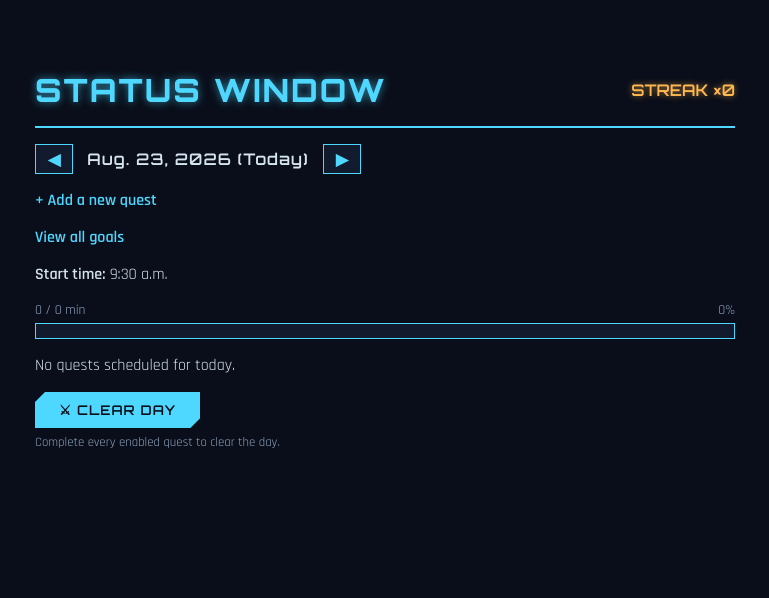
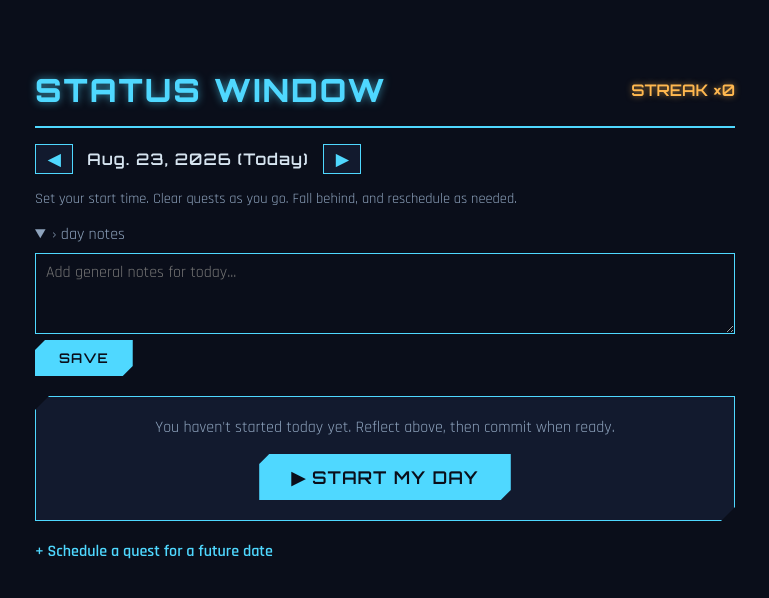
Before and after one commit to PhumelelaM7/Status-Window, a Django app: page / in a window 1280 px wide. Shown: the top 598 px of the page, without its empty margins (255-1024 px from the left). Run offline with Django 5.2, Linux system fonts and the light colour scheme; data comes from the database, SQL or seed files in the repository; data that the repository does not hold is empty.

Commit message:
Add daily notes, quick subtitle, and Start My Day commitment gate (reflect-then-commit flow)

```diff
--- a/quests/models.py
+++ b/quests/models.py
@@ -100,9 +100,22 @@ class DaySchedule(models.Model):
     # What time the schedule starts for this day
     start_time = models.TimeField(default=time(9, 30))
 
+    # Whether the user has committed to starting this day by
+    # pressing "Start My Day". Before this is True, the page only
+    # shows notes (a reflection/diary step) — quests and goals stay
+    # hidden until the user deliberately commits. Once True,
+    # start_time holds the real moment the day began and is locked
+    # from further changes.
+    day_started = models.BooleanField(default=False)
+
     # Whether this day has been marked "cleared" (all quests done,
     # or the user chose to close it out) — used for streak counting
     is_cleared = models.BooleanField(default=False)
 
+    # Free-text notes for the day as a whole, separate from any
+    # individual quest's notes — e.g. general reflections or
+    # reminders that don't belong to one specific quest
+    notes = models.TextField(blank=True)
+
     def __str__(self):
         return f"{self.date} (starts {self.start_time})"
--- a/quests/templates/quests/today.html
+++ b/quests/templates/quests/today.html
@@ -24,7 +24,48 @@
         </a>
     </div>
 
-    <!-- Quick links: add a quest, view goals -->
+    <p class="app-subtitle">
+        Set your start time. Clear quests as you go. Fall behind, and reschedule as needed.
+    </p>
+
+    <!-- General notes for the whole day — always visible, even -->
+    <!-- before the day has been started (this is the reflection step) -->
+    <details class="day-notes" open>
+        <summary>› day notes</summary>
+        <form method="post"
+              action="{% url 'update_day_notes' today.year today.month today.day %}">
+            {% csrf_token %}
+            <textarea name="notes"
+                      rows="3"
+                      placeholder="Add general notes for today...">{{ day_schedule.notes }}</textarea>
+            <button type="submit" class="save-notes-btn">Save</button>
+        </form>
+    </details>
+
+    {% if is_today and not day_schedule.day_started %}
+
+        <!-- Pre-start gate: today hasn't been committed to yet. -->
+        <!-- Only reflection (notes above) and starting the day are -->
+        <!-- available — quests, goals, and the timeline stay hidden. -->
+        <div class="start-day-gate">
+            <p>You haven't started today yet. Reflect above, then commit when ready.</p>
+            <form method="post" action="{% url 'start_my_day' %}">
+                {% csrf_token %}
+                <button type="submit" class="start-day-btn">
+                    ▶ Start My Day
+                </button>
+            </form>
+        </div>
+
+        <!-- Still allowed pre-start: scheduling quests for future -->
+        <!-- dates, since that's planning ahead, not "today's work" -->
+        <p><a href="{% url 'add_quest' %}">+ Schedule a quest for a future date</a></p>
+
+    {% else %}
+
+        <!-- Full view: either today has been started, or this is a -->
+        <!-- past/future day being browsed, which was never gated -->
+
         <p><a href="{% url 'add_quest' %}">+ Add a new quest</a></p>
         <p><a href="{% url 'goal_list' %}">View all goals</a></p>
 
@@ -171,4 +212,6 @@
             {% endif %}
         </form>
 
+    {% endif %}
+
 {% endblock %}
--- a/quests/urls.py
+++ b/quests/urls.py
@@ -41,4 +41,15 @@ urlpatterns = [
         views.update_quest_notes,
         name="update_quest_notes",
     ),
+    path(
+        "<int:year>/<int:month>/<int:day>/notes/",
+        views.update_day_notes,
+        name="update_day_notes",
+    ),
+    path(
+        "<int:year>/<int:month>/<int:day>/set-start-time/",
+        views.set_start_time,
+        name="set_start_time",
+    ),
+    path("start-my-day/", views.start_my_day, name="start_my_day"),
 ]
--- a/quests/views.py
+++ b/quests/views.py
@@ -389,3 +389,109 @@ def update_quest_notes(request, quest_id):
         )
 
     return redirect("today_schedule")
+
+
+def update_day_notes(request, year, month, day):
+    """
+    Save the general notes for a specefic day.
+
+    Unlike  quest notes, this always operates on a specefic date
+    passed in via the URL - matching how the schedule page itself
+    can show any day, not just today.
+    """
+
+    if request.method == "POST":
+        viewed_date = timezone.datetime(
+            year=year, month=month, day=day
+        ).date()
+
+        day_schedule, _ = DaySchedule.objects.get_or_create(
+            date=viewed_date
+        )
+
+        day_schedule.notes = request.POST.get("notes", "")
+        day_schedule.save()
+
+        return redirect(
+            "today_schedule_dated",
+            year=viewed_date.year,
+            month=viewed_date.month,
+            day=viewed_date.day,
+        )
+
+    return redirect("today_schedule")
+
+
+def set_start_time(request, year, month, day):
+    """Set a day's start time to one of a few quick preset values.
+
+    Used by the quick-select buttons (09:00 / 09:30 / 10:00) next
+    to the Start Time field, as a faster alternative to typing.
+    """
+
+    # Only allow this action via POST — same safety pattern used
+    # by every other action view in this file
+    if request.method == "POST":
+        # Rebuild the actual date being viewed from the URL's
+        # year/month/day parts
+        viewed_date = timezone.datetime(
+            year=year, month=month, day=day
+        ).date()
+
+        # The submitted preset time, e.g. "09:30", sent by whichever
+        # quick-select button was clicked
+        new_time_str = request.POST.get("start_time")
+
+        if new_time_str:
+            # Parse the "HH:MM" text into a real time object
+            new_time = datetime.strptime(
+                new_time_str, "%H:%M"
+            ).time()
+
+            # Fetch (or create) that day's DaySchedule row, then
+            # update its start_time to the chosen preset
+            day_schedule, _ = DaySchedule.objects.get_or_create(
+                date=viewed_date
+            )
+            day_schedule.start_time = new_time
+            day_schedule.save()
+
+        # Send the user back to the same day's page so they see
+        # the updated start time and recalculated schedule
+        return redirect(
+            "today_schedule_dated",
+            year=viewed_date.year,
+            month=viewed_date.month,
+            day=viewed_date.day,
+        )
+
+    # If reached via GET somehow, just send back to today
+    return redirect("today_schedule")
+
+
+def start_my_day(request):
+    """
+    Commit to starting today, capturing the real current time.
+
+    This only ever applies to the actual current day - starting a
+    past or future day wouldn't make sense, since the whole point
+    is capturing the real moment the user began. Once set,
+    day_started and started_time are treated as locked; this view is
+    the only place that ever sets them.
+    """
+
+    if request.method == "POST":
+        today = timezone.localdate()
+
+        day_schedule, _ = DaySchedule.objects.get_or_create(date=today)
+
+        # Only act if the day hasn't already been started - this
+        # gaurds against the button somehow being pressed twice,
+        # which would otherwise silently overwrite the original
+        # Commitment time
+        if not day_schedule.day_started:
+            day_schedule.start_time = timezone.localtime().time()
+            day_schedule.day_started = True
+            day_schedule.save()
+
+    return redirect("today_schedule")
--- a/static/css/style.css
+++ b/static/css/style.css
@@ -492,33 +492,92 @@ button:hover {
     border-color: #4fd8ff;
 }
 
-/* ===== Quest notes (collapsible) ===== */
+/* ===== Daily notes (collapsible) ===== */
 
-.quest-notes {
-    margin-top: 8px;
-    width: 100%;
+.day-notes {
+    margin: 16px 0;
 }
 
-.quest-notes summary {
+.day-notes summary {
     cursor: pointer;
     color: #8ea3bd;
     font-size: 1rem;
 }
 
-.quest-notes summary:hover {
+.day-notes summary:hover {
     color: #4fd8ff;
 }
 
-.quest-notes textarea {
+.day-notes textarea {
     margin-top: 8px;
     width: 100%;
     box-sizing: border-box;
     resize: vertical;
 }
 
-.save-notes-btn {
-    margin-top: 6px;
-    padding: 4px 14px;
+/* ===== App subtitle ===== */
+
+.app-subtitle {
+    color: #8ea3bd;
+    font-size: 0.9rem;
+    margin: 4px 0 16px 0;
+}
+
+/* ===== Start time presets ===== */
+
+.start-time-row {
+    display: flex;
+    justify-content: space-between;
+    align-items: center;
+    flex-wrap: wrap;
+    gap: 10px;
+}
+
+.start-time-presets {
+    display: flex;
+    gap: 6px;
+}
+
+.start-time-presets form {
+    display: inline;
+}
+
+.preset-btn {
+    padding: 4px 12px;
     font-size: 0.8rem;
-    border:#d6e4f0;
+    background-color: #121a2e;
+    color: #4fd8ff;
+    border: 1px solid #4fd8ff;
+    clip-path: none;
 }
+
+.preset-btn:hover {
+    background-color: #1a2438;
+}
+
+/* ===== Start-day gate ===== */
+
+.start-day-gate {
+    background-color: #121a2e;
+    border: 1px solid #4fd8ff;
+    box-shadow: 0 0 10px rgba(79, 216, 255, 0.2);
+    clip-path: polygon(
+        14px 0, 100% 0, 100% calc(100% - 14px),
+        calc(100% - 14px) 100%, 0 100%, 0 14px
+    );
+    padding: 20px;
+    margin: 20px 0;
+    text-align: center;
+}
+
+.start-day-gate p {
+    color: #8ea3bd;
+    margin-top: 0;
+}
+
+.start-day-btn {
+    font-size: 1.1rem;
+    padding: 12px 32px;
+    background-color: #4fd8ff;
+    box-shadow: 0 0 14px rgba(79, 216, 255, 0.5);
+}
```
Also changed, not shown: quests/migrations/0009_dayschedule_notes.py (added), quests/migrations/0010_dayschedule_day_started.py (added). Lines whose indentation alone changed are shown as unchanged.
